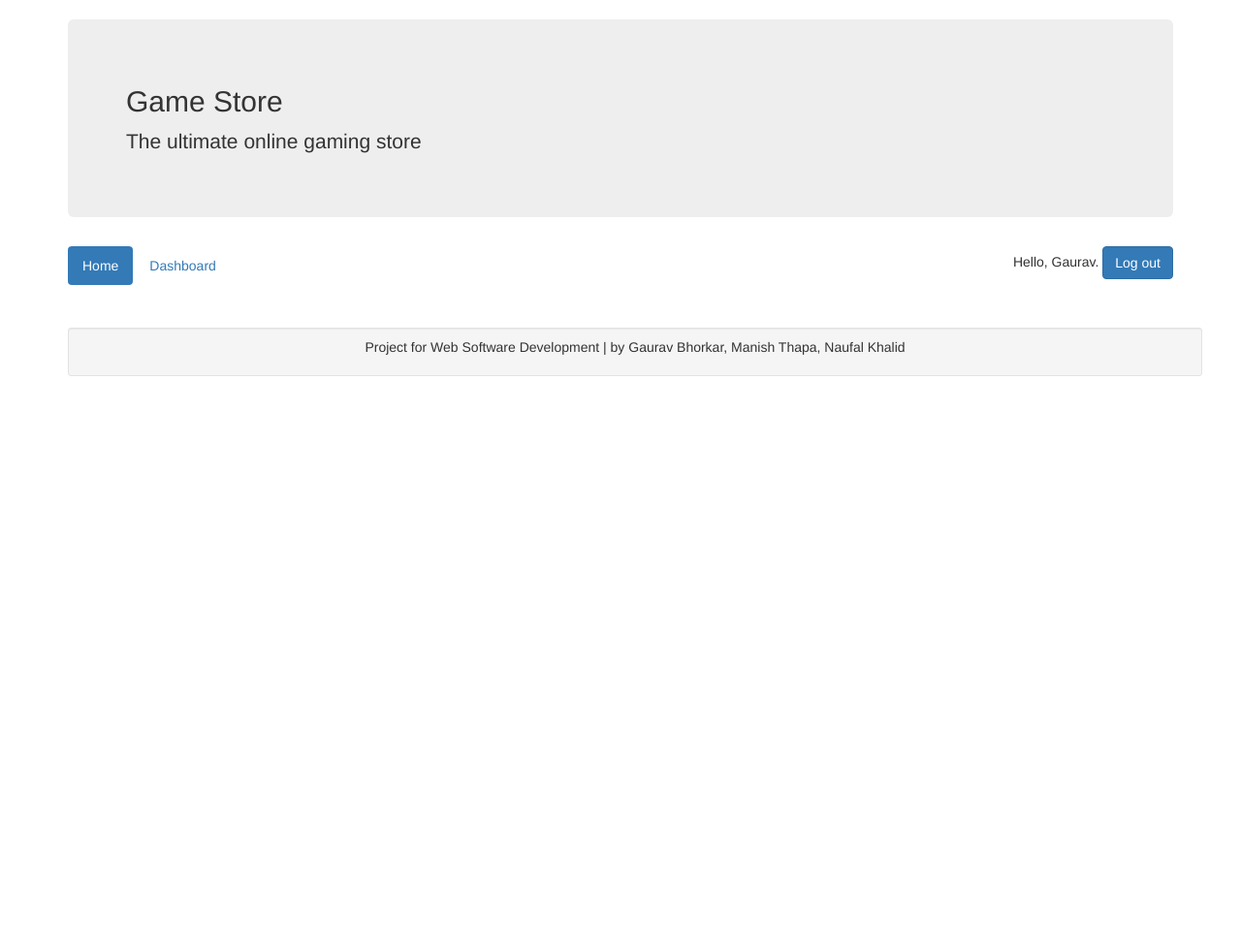
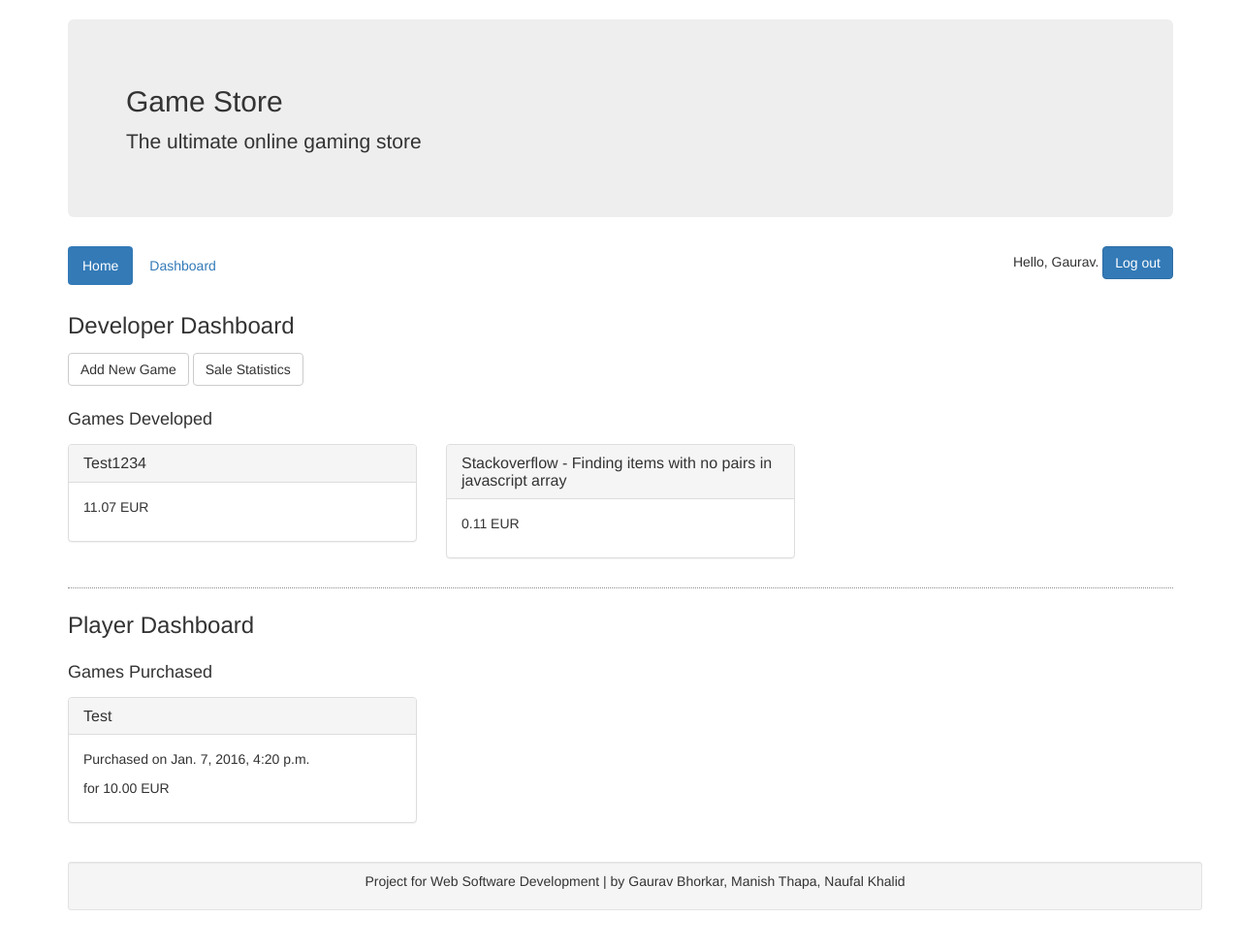
Before and after one commit to naufalkhalid/Game-Store, a Django app: page /dashboard in a window 1280 px wide. Shown: the whole page at 97% size. Before the commit the page ends 388 px from the top, so only its background shows below. Run offline with Django 3.2, Linux system fonts and the light colour scheme; a user stored in the database is signed in; data comes from the database, SQL or seed files in the repository; some libraries are stand-ins or nearby versions.

Commit message:
Dashboard Implemented

```diff
--- a/game_store/game_store/static/style/style.css
+++ b/game_store/game_store/static/style/style.css
@@ -21,7 +21,21 @@ body {
 }
 
 .form-signin {
-  max-width: 330px;
-  padding: 15px;
-  margin: 0 auto;
+    max-width: 330px;
+    padding: 15px;
+    margin: 0 auto;
 }
+
+.game-block {
+    margin-top: 15px;
+}
+
+.developer-dashboard {
+    border-bottom: 1px dotted #8c8b8b;
+    padding-bottom: 10px;
+}
+
+.dashboard-title {
+    margin-top: 25px;
+    margin-bottom: 15px;
+}
--- a/game_store/game_store/templates/game_store/dashboard.html
+++ b/game_store/game_store/templates/game_store/dashboard.html
@@ -14,13 +14,69 @@ Refer to models.py for models and field information
  -->
 
 {% if user_profile.is_developer %}
-<div class="row">
-    <!-- Developer dashboard related content here -->
-</div>
+<h3 class="dashboard-title">Developer Dashboard</h3>
+<div class="developer-dashboard">
+    <div class="row">
+        <div class="col-md-12">
+            <a class="btn btn-default" href="{% url 'add_game' %}">Add New Game</a>
+            <a class="btn btn-default" href="#">Sale Statistics</a>
+        </div>
+    </div>
+
+
+    <h4 class="dashboard-title">Games Developed</h4>
+    <div class="row">
+    {% for dev_game in developer_games %}
+        <div class="col-md-4">
+            <div class="panel panel-default">
+                <div class="panel-heading">
+                    <h3 class="panel-title">{{dev_game.title}}</h3>
+                </div>
+                <div class="panel-body">
+                    <p>{{dev_game.price}} EUR</p>
+                </div>
+            </div>
+        </div>
+    {% if forloop.counter|divisibleby:3 %}
+    </div>
+    <div class="row">
+    {% endif %}
+
+    {% empty %}
+        <div class="col-md-12">
+            <p>No games up for sale!</p>
+        </div>
+    {% endfor %}
+    </div>
 {% endif %}
-
-<div class="row">
-    <!-- Player dashboard related content here -->
 </div>
 
+<h3 class="dashboard-title">Player Dashboard</h3>
+<div class="player-dashboard">
+    <h4 class="dashboard-title">Games Purchased</h4>
+    <div class="row">
+    {% for player_game in player_games %}
+        <div class="col-md-4">
+            <div class="panel panel-default">
+                <div class="panel-heading">
+                    <h3 class="panel-title">{{player_game.game.title}}</h3>
+                </div>
+                <div class="panel-body">
+                    <p>Purchased on {{player_game.purchased_on}}</p>
+                    <p>for {{player_game.purchased_price}} EUR</p>
+                </div>
+            </div>
+        </div>
+    {% if forloop.counter|divisibleby:3 %}
+    </div>
+    <div class="row">
+    {% endif %}
+
+    {% empty %}
+        <div class="col-md-12">
+            <p>You haven't purchased any games, yet!</p>
+        </div>
+    {% endfor %}
+    </div>
+</div>
 {% endblock %}
```
